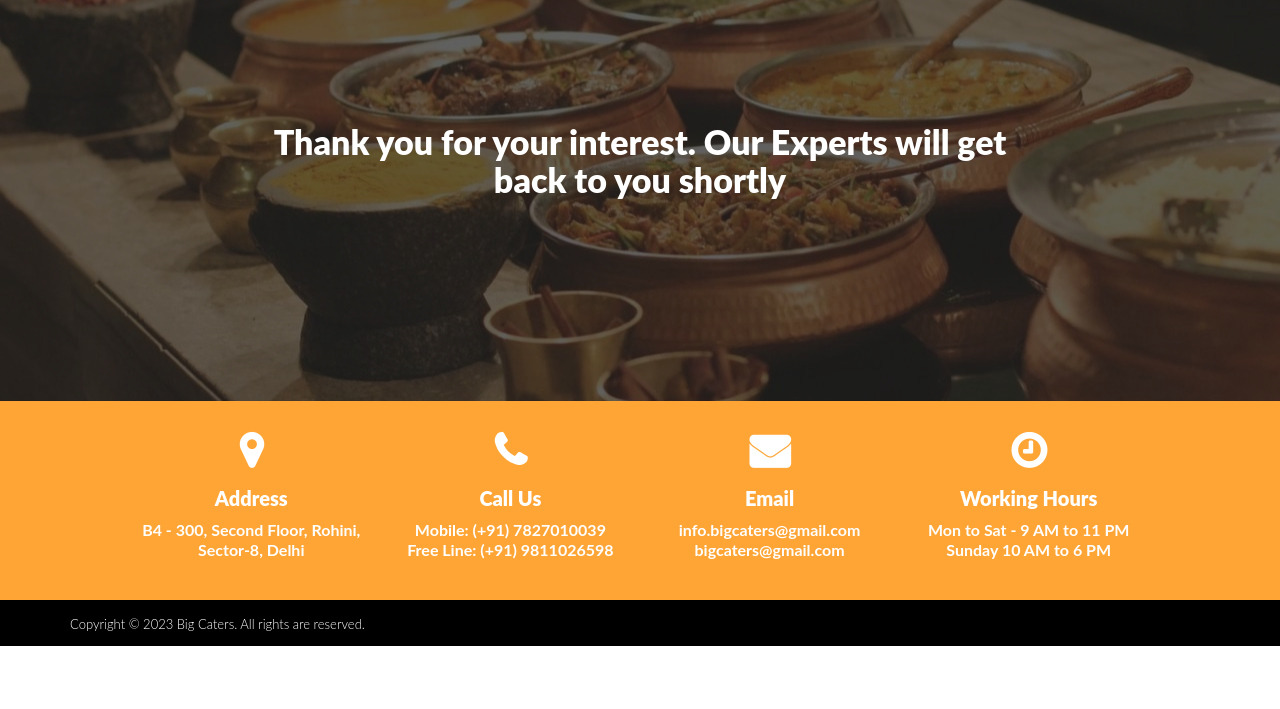
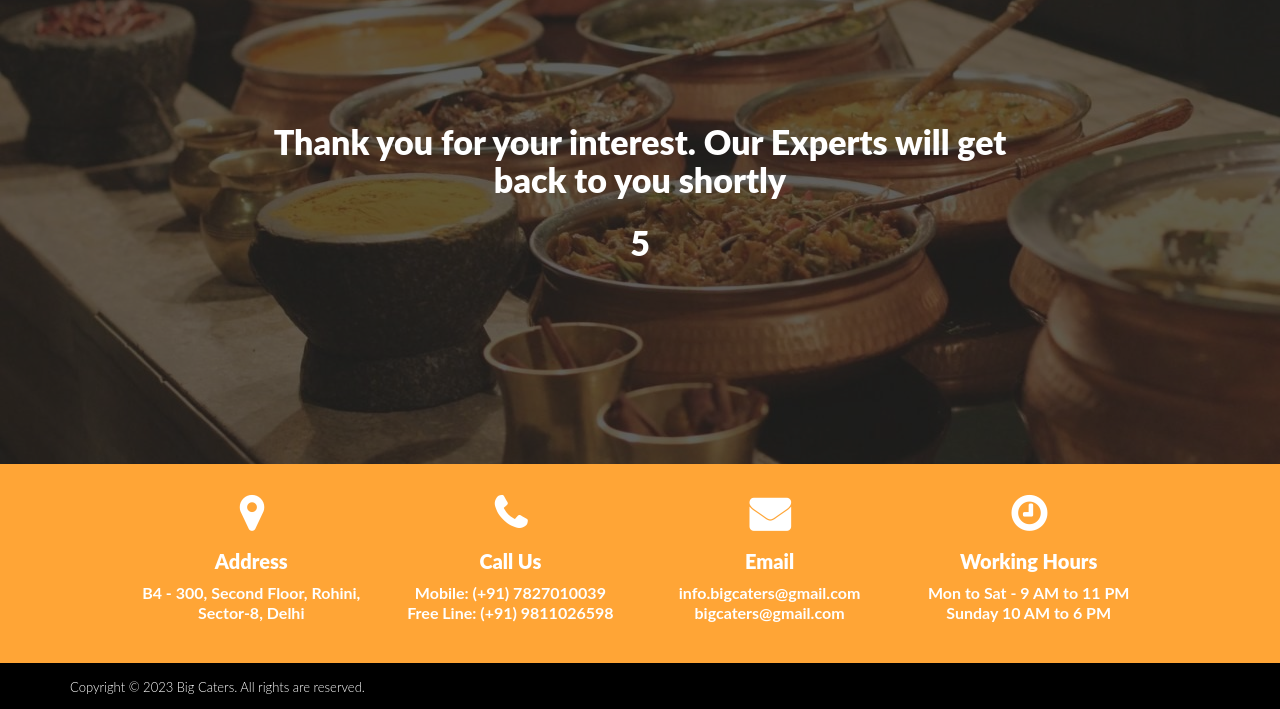
Before and after one commit to rish-0593/bigcaters, a plain HTML site: page thank-you.html in a window 1280 px wide. Shown: the part 114-823 px from the top of the page. Before the commit the page ends 800 px from the top, so only its background shows below. Drawn offline with Linux system fonts and the light colour scheme.

Commit message:
feat: thank you page timer

```diff
--- a/thank-you.html
+++ b/thank-you.html
@@ -106,6 +106,9 @@
             <h3 class="f-w-900 m-b-md">
               Thank you for your interest. Our Experts will get back to you shortly
             </h3>
+            <h3 class="f-w-900 m-b-md" counter>
+              10
+            </h3>
           </div>
         </div>
       </div>
@@ -207,6 +210,22 @@
   <script src="./scripts/bootstrap.min.js"></script>
   <!-- Custom Script -->
   <script src="./scripts/custom.js"></script>
+
+  <script>
+    $(document).ready(function () {
+      let time = 10;
+
+      counter = setInterval(() => {
+        $('[counter]').text(time = time - 1);
+
+        if (time < 1) {
+          clearInterval(counter);
+
+          window.location.href = location.protocol + '//' + location.host;
+        }
+      }, 1000);
+    });
+  </script>
 </body>
 
 </html>
```
